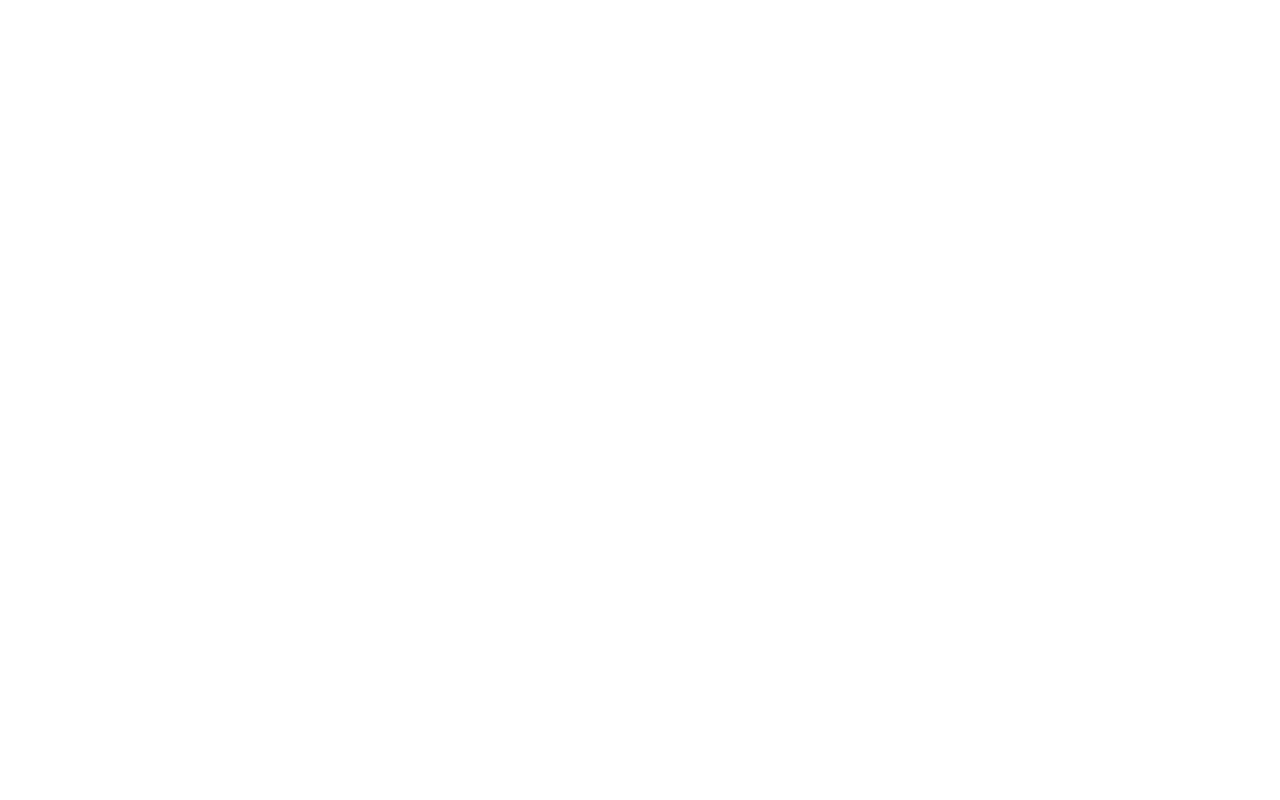
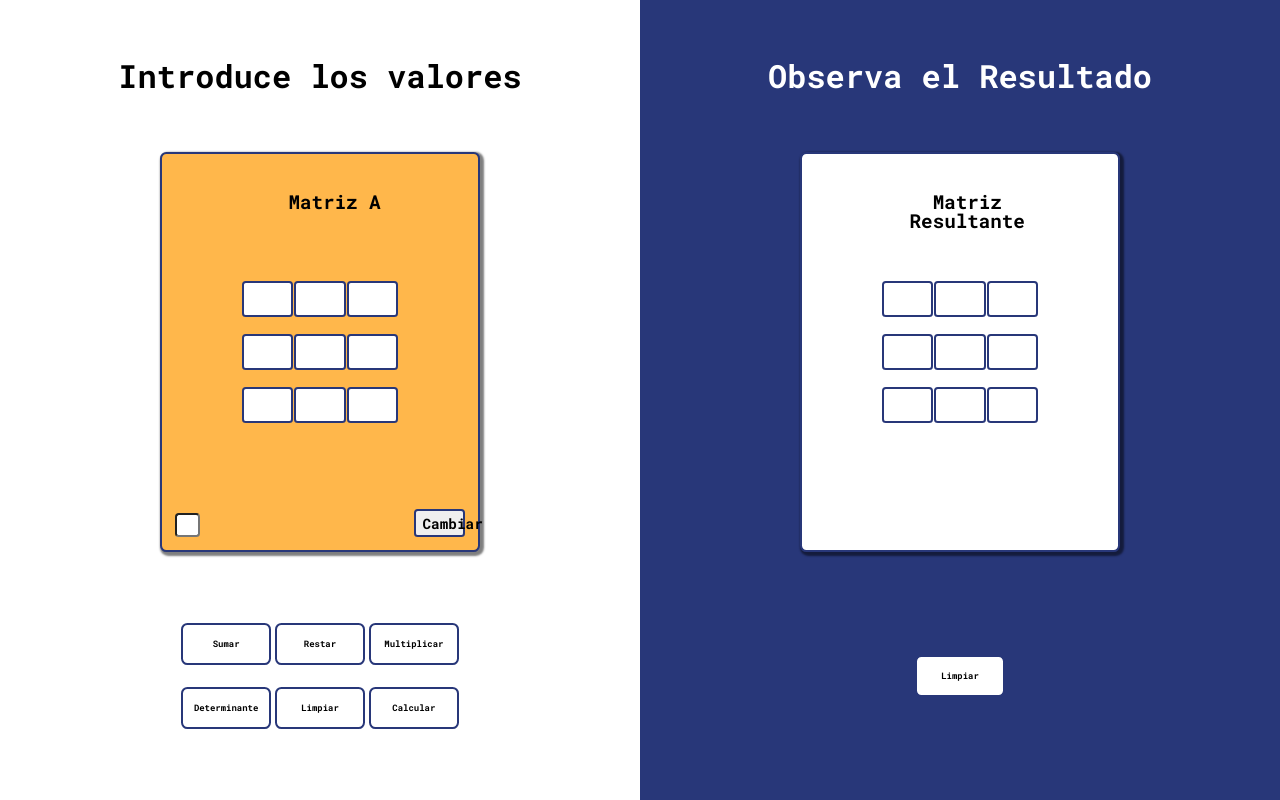
Before and after one commit to arrias24/Calculadora-de-Matrices, a plain HTML site: page index.html in a window 1280 px wide. Drawn offline with Linux system fonts and the light colour scheme.

Commit message:
feat: creada estructura html y estilos css de la calculadora.

```diff
--- a/index.html
+++ b/index.html
@@ -1,13 +1,74 @@
 <!DOCTYPE html>
-<html lang="en">
+<html lang="es">
 <head>
     <meta charset="UTF-8">
     <meta name="viewport" content="width=device-width, initial-scale=1.0">
     <title>Calculadora de Matrices</title>
+    <link rel="stylesheet" href="./styles/styles.css">
+    <link rel="stylesheet" href="./styles/clearStyles.css">
+    <link rel="preconnect" href="https://fonts.googleapis.com">
+    <link rel="preconnect" href="https://fonts.gstatic.com" crossorigin>
+    <link href="https://fonts.googleapis.com/css2?family=Roboto+Mono:ital,wght@0,100..700;1,100..700&display=swap" rel="stylesheet">
 </head>
 <body>
     <div class="wrapper">
+        <div class="calc-input-container">
+            <div class="input-top-container">
+                <h2 class="title">Introduce los valores</h2>
+            </div>
 
+            <div class="input-medium-container">
+                <form class="form-input-container">
+                    <label for="title-matriz" class="title-matriz-a">Matriz A</label>
+                    <input type="number" class="input-cell"  maxlength="3">
+                    <input type="number" class="input-cell"  maxlength="3">
+                    <input type="number" class="input-cell"  maxlength="3">
+                    <input type="number" class="input-cell"  maxlength="3">
+                    <input type="number" class="input-cell"  maxlength="3">
+                    <input type="number" class="input-cell"  maxlength="3">
+                    <input type="number" class="input-cell"  maxlength="3">
+                    <input type="number" class="input-cell"  maxlength="3">
+                    <input type="number" class="input-cell"  maxlength="3">
+                </form>
+
+                <input type="number" class="input-control"  maxlength="3">
+                <button class="btn-change-matriz">Cambiar</button>
+            </div>
+
+            <div class="input-bottom-container">
+                <button class="btn-input">Sumar</button>
+                <button class="btn-input">Restar</button>
+                <button class="btn-input">Multiplicar</button>
+                <button class="btn-input">Determinante</button>
+                <button class="btn-input">Limpiar</button>
+                <button class="btn-input">Calcular</button>
+            </div>
+
+        </div>
+        <div class="calc-output-container">
+            <div class="output-top-container">
+                <h2 class="title text-white">Observa el Resultado</h2>
+            </div>
+
+            <div class="output-medium-container">
+                <form class="form-output-container">
+                    <label for="title-matriz" class="title-matriz-r">Matriz Resultante</label>
+                    <input type="number" class="output-cell">
+                    <input type="number" class="output-cell">
+                    <input type="number" class="output-cell">
+                    <input type="number" class="output-cell">
+                    <input type="number" class="output-cell">
+                    <input type="number" class="output-cell">
+                    <input type="number" class="output-cell">
+                    <input type="number" class="output-cell">
+                    <input type="number" class="output-cell">
+                </form>
+            </div>
+
+            <div class="output-bottom-container">
+                <button class="btn-output">Limpiar</button>
+            </div>
+        </div>
     </div>
 </body>
 </html>
--- /dev/null
+++ b/styles/clearStyles.css
@@ -0,0 +1,27 @@
+* {
+    margin: 0;
+    padding: 0;
+    box-sizing: border-box;
+}
+
+html, body {
+    height: 100%;
+}
+
+body {
+    line-height: 1;
+}
+
+ol, ul {
+    list-style: none;
+}
+
+table {
+    border-collapse: collapse;
+    border-spacing: 0;
+}
+
+img, video {
+    max-width: 100%;
+    height: auto;
+}
--- a/styles/styles.css
+++ b/styles/styles.css
@@ -0,0 +1,307 @@
+@import url('https://fonts.googleapis.com/css2?family=Roboto:ital,wght@0,100..900;1,100..900&display=swap');
+
+input[type=number]::-webkit-inner-spin-button,
+input[type=number]::-webkit-outer-spin-button {
+    -webkit-appearance: none;
+    margin: 0;
+}
+
+.wrapper{
+    display: flex;
+}
+
+
+:root{
+    --color-blue: #283779;
+    --color-white: #FFF;
+    --color-yellow: #FFB74B;
+    --color-black: #000;
+    --color-red: #D10257;
+}
+
+.text-white{
+    color: var(--color-white);
+}
+
+.title{
+    text-align: center;
+    font-size: 2rem;
+    font-family: "Roboto Mono", serif;
+    font-weight: bold;
+}
+
+.calc-input-container{
+    display: flex;
+    justify-content: space-evenly;
+    flex-direction: column;
+    align-items: center;
+
+
+
+    width: 50vw;
+    height: 100vh;
+}
+
+.calc-output-container{
+    display: flex;
+    align-items: center;
+    justify-content: space-evenly;
+    flex-direction: column;
+
+    width: 50vw;
+    height: 100vh;
+    background-color: var(--color-blue);
+}
+
+
+.input-medium-container{
+
+    display: flex;
+    justify-content: center;
+    align-items: center;
+    flex-direction: column;
+    position: relative;
+
+    width: 25vw;
+    height: 50vh;
+
+    background-color: var(--color-yellow);
+    border: 2px solid var(--color-blue);
+    border-radius: .5vw;
+    box-shadow: 2px 2px 2px 2px rgba(0, 0, 0, 0.5);
+}
+
+.form-input-container{
+    display: flex;
+    justify-content: space-around;
+    align-items: center;
+    flex-wrap: wrap;
+
+    position: relative;
+
+    width: 50%;
+    height: 20vh;
+}
+
+.title-matriz-a{
+    text-align: center;
+    font-size: 1.2rem;
+    font-family: "Roboto Mono", serif;
+    font-weight: bold;
+
+    position: absolute;
+    top: calc(-50%);
+    left: calc(30%);
+}
+
+.input-cell{
+    width: 4vw;
+    padding: .5vw 1vw;
+    border-radius:.3vw;
+}
+
+.input-cell[type="number"]{
+    text-align: center;
+    font-size: .9rem;
+    font-family: "Roboto Mono", serif;
+    font-weight: bold;
+
+    border: 2px solid var(--color-blue);
+}
+
+
+.input-control{
+    width: 2vw;
+    padding: .2vw .5vw;
+    border-radius:.3vw;
+
+
+    position: absolute;
+    bottom: 1vw;
+    left: 1vw;
+}
+
+.btn-change-matriz{
+    width: 4vw;
+    padding: .2vw .5vw;
+    border-radius:.3vw;
+
+
+    position: absolute;
+    bottom: 1vw;
+    right:  1vw;
+
+    text-align: center;
+    font-size: .9rem;
+    font-family: "Roboto Mono", serif;
+    font-weight: bold;
+    border: 2px solid var(--color-blue);
+    cursor: pointer;
+    transition: all .5s ease;
+}
+
+.btn-change-matriz:hover{
+    background-color: var(--color-blue);
+    color: var(--color-white);
+    transition: all .5s ease-in-out;
+}
+
+.input-control[type="control"]{
+    text-align: center;
+    font-size: .9rem;
+    font-family: "Roboto Mono", serif;
+    font-weight: bold;
+    border: 2px solid var(--color-blue);
+}
+
+
+.input-bottom-container{
+    display: flex;
+    justify-content: space-around;
+    flex-wrap: wrap;
+    align-items: center;
+
+
+    width: 22vw;
+    height: 10vw;
+}
+
+.btn-input{
+    display: inline-block;
+    height: 1vw;
+    width: 7vw;
+    padding: 1vw 0 2vw 0;
+
+    border:2px solid var(--color-blue);
+    border-radius: .5vw;
+    background-color: var(--color-white);
+
+    font-size: .7vw;
+    font-family: "Roboto Mono", serif;
+    font-optical-sizing: auto;
+    font-weight: bold;
+
+    transition: all 1s ease;
+}
+
+.btn-input:hover{
+    background-color: var(--color-blue);
+    border: 2px solid var(--color-white);
+    color: var(--color-white);
+    transition: all .5s ease-in-out;
+    cursor: pointer;
+}
+
+
+
+
+
+
+
+
+
+
+
+
+
+
+
+
+
+
+
+
+.output-medium-container{
+
+    display: flex;
+    justify-content: center;
+    align-items: center;
+    flex-direction: column;
+    position: relative;
+
+    width: 25vw;
+    height: 50vh;
+
+    background-color: var(--color-white);
+    border: 2px solid var(--color-blue);
+    border-radius: .5vw;
+    box-shadow: 2px 2px 2px 2px rgba(0, 0, 0, 0.5);
+}
+
+
+.form-output-container{
+    display: flex;
+    justify-content: space-around;
+    align-items: center;
+    flex-wrap: wrap;
+
+    position: relative;
+
+    width: 50%;
+    height: 20vh;
+}
+
+.output-cell{
+    width: 4vw;
+    padding: .5vw 1vw;
+    border-radius:.3vw;
+}
+
+.output-cell[type="number"]{
+    text-align: center;
+    font-size: .9rem;
+    font-family: "Roboto Mono", serif;
+    font-weight: bold;
+
+    border: 2px solid var(--color-blue);
+}
+
+.output-bottom-container{
+    display: flex;
+    justify-content: space-around;
+    flex-wrap: wrap;
+    align-items: center;
+
+
+    width: 22vw;
+    height: 10vw;
+}
+
+.title-matriz-r{
+    text-align: center;
+    font-size: 1.2rem;
+    font-family: "Roboto Mono", serif;
+    font-weight: bold;
+
+    width: 11vw;
+    position: absolute;
+    top: calc(-50%);
+    left: calc(10%);
+}
+
+
+.btn-output{
+    display: inline-block;
+    height: 1vw;
+    width: 7vw;
+    padding: 1vw 0 2vw 0;
+
+    border:2px solid var(--color-blue);
+    border-radius: .5vw;
+    background-color: var(--color-white);
+
+    font-size: .7vw;
+    font-family: "Roboto Mono", serif;
+    font-optical-sizing: auto;
+    font-weight: bold;
+
+    transition: all 1s ease;
+}
+
+.btn-output:hover{
+    background-color: var(--color-red);
+    border: 2px solid var(--color-red);
+    color: var(--color-white);
+    transition: all .5s ease-in-out;
+    cursor: pointer;
+}
```
